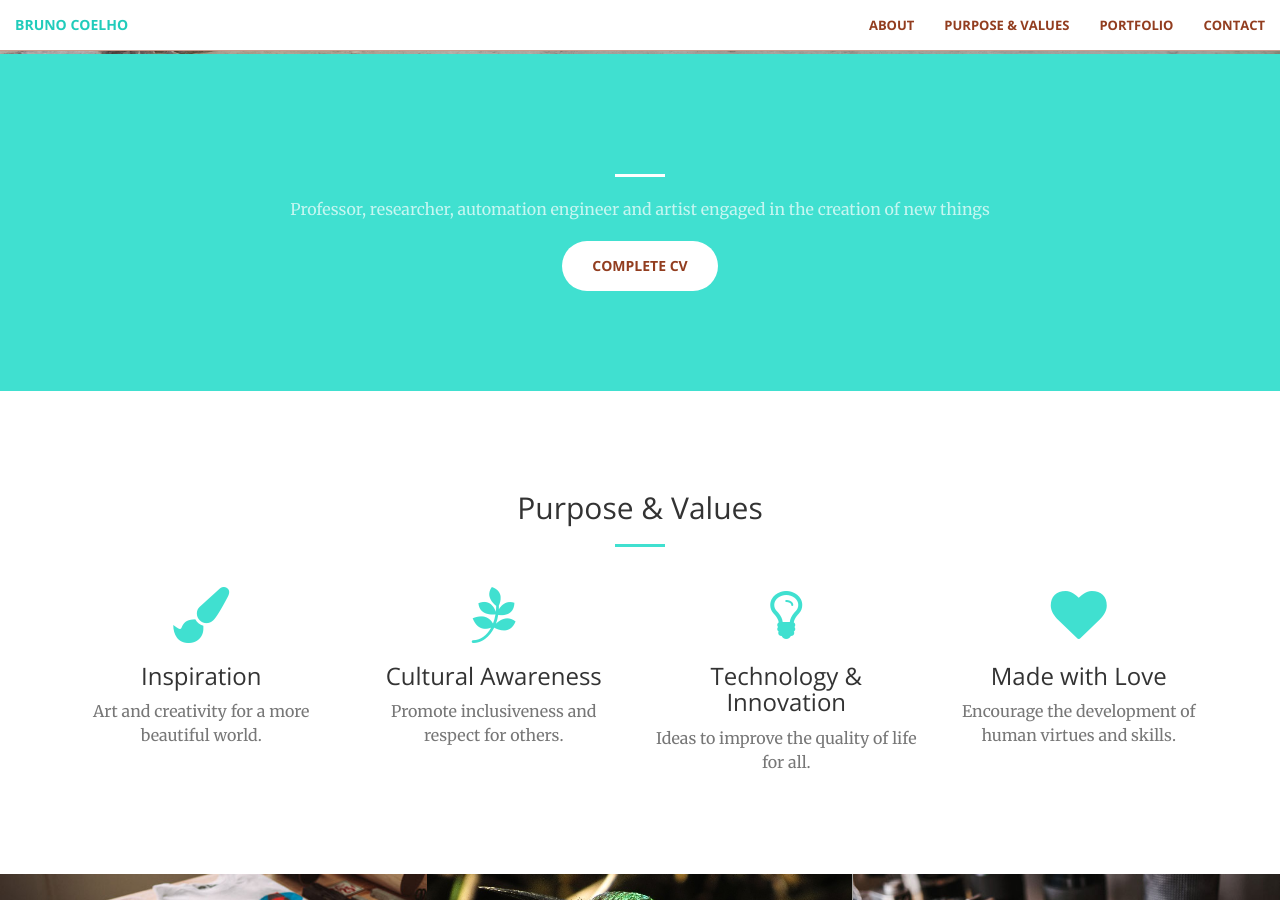
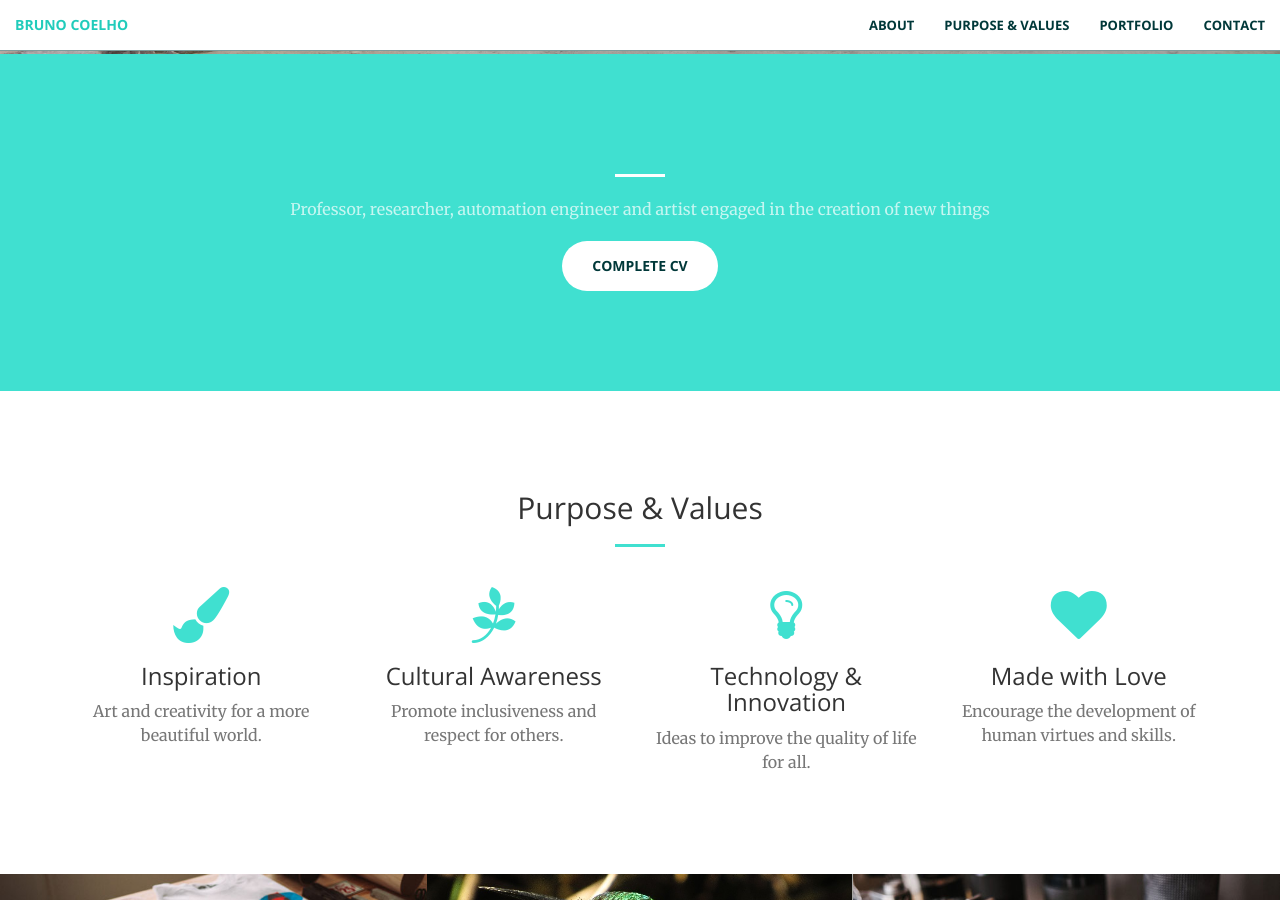
Before and after one commit to brunonaz/artbrunocoelho, a Jekyll site: the page built from index.html, in a window 1280 px wide and 900 px high, scrolled down 846 px. Built offline with Jekyll 4.4.1, drawn with Linux system fonts in a browser that asks for light colours.

Commit message:
dark turquesa

```diff
--- a/css/main.scss
+++ b/css/main.scss
@@ -37,7 +37,7 @@
 //$theme-primary: #F05F40; laranja original
 $theme-primary: #40E0D0;
 
-$theme-dark: #923D1F; //#222
+$theme-dark: #003839; //#222
 
 // Import partials from `sass_dir` (defaults to `_sass`)
 @import
```
